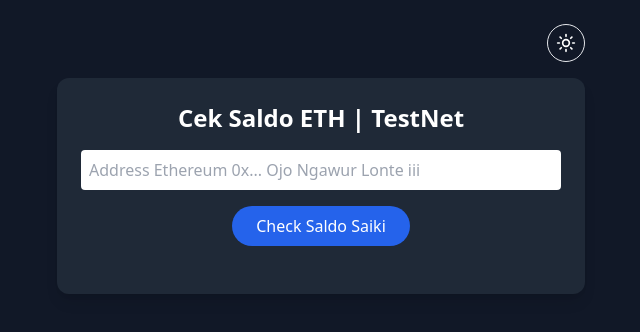
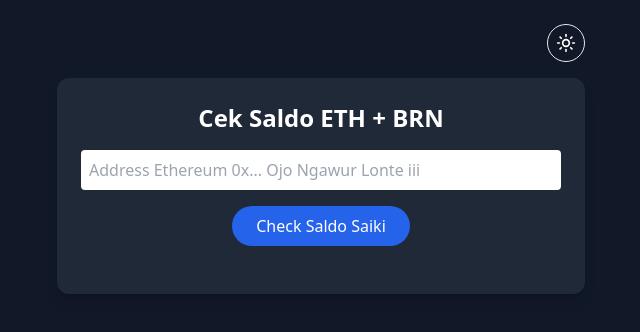
Before and after one commit to saifulabidin/balancescan-fullstack, a React (Create React App) app in the folder client/: page / in a window 1280 px wide. Shown: the top 332 px of the page, without its empty margins (319-959 px from the left). Built offline with nearby package versions, Linux system fonts and the light colour scheme.

Commit message:
Update App.js

```diff
--- a/client/src/App.js
+++ b/client/src/App.js
@@ -6,6 +6,7 @@ import { cn } from "./lib/utils"; // helper classNames
 const icons = {
   "Ethereum Sepolia": "/icons/eth.svg",
   "Arbitrum Sepolia": "/icons/arbm.svg",
+  "Arbitrum Sepolia (BRN)": "/icons/brn.svg", // pakai icon B2N
   "Base Sepolia": "/icons/bast.svg",
   "Optimism Sepolia": "/icons/opst.svg",
   "Blast Sepolia": "/icons/blst.svg",
@@ -17,6 +18,7 @@ const icons = {
 const explorerUrls = {
   "Ethereum Sepolia": "https://sepolia.etherscan.io/address/",
   "Arbitrum Sepolia": "https://sepolia.arbiscan.io/address/",
+  "Arbitrum Sepolia (BRN)": "https://sepolia.arbiscan.io/token/0x2e76CA39c9bd8d99B2681A60319fC0FE7C9d8336?a=",
   "Base Sepolia": "https://sepolia.basescan.org/address/",
   "Optimism Sepolia": "https://sepolia-optimism.etherscan.io/address/",
   "Blast Sepolia": "https://sepolia.blastscan.io/address/",
@@ -47,9 +49,7 @@ function App() {
       const res = await fetch(
         `https://62ad-147-139-176-162.ngrok-free.app/balance/${address}`,
         {
-          headers: {
-            "ngrok-skip-browser-warning": "true",
-          },
+          headers: { "ngrok-skip-browser-warning": "true" },
         }
       );
       const data = await res.json();
@@ -69,7 +69,6 @@ function App() {
       )}
     >
       <div className="max-w-xl mx-auto p-6">
-        {/* Toggle mode */}
         <div className="flex justify-end mb-4">
           <button
             onClick={() => setDark(!dark)}
@@ -86,7 +85,7 @@ function App() {
           )}
         >
           <h1 className="text-2xl font-bold mb-4 text-center">
-            Cek Saldo ETH | TestNet
+            Cek Saldo ETH + BRN
           </h1>
           <input
             type="text"
```
